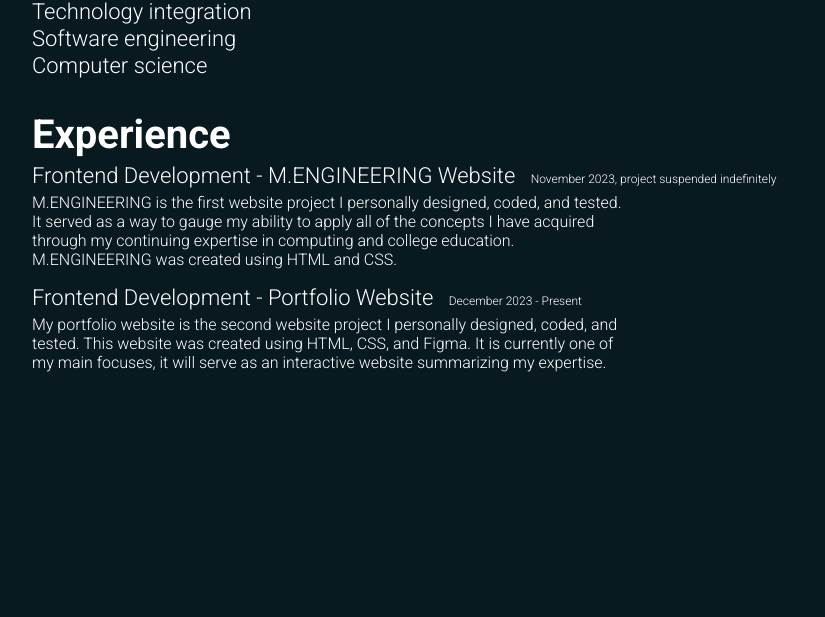
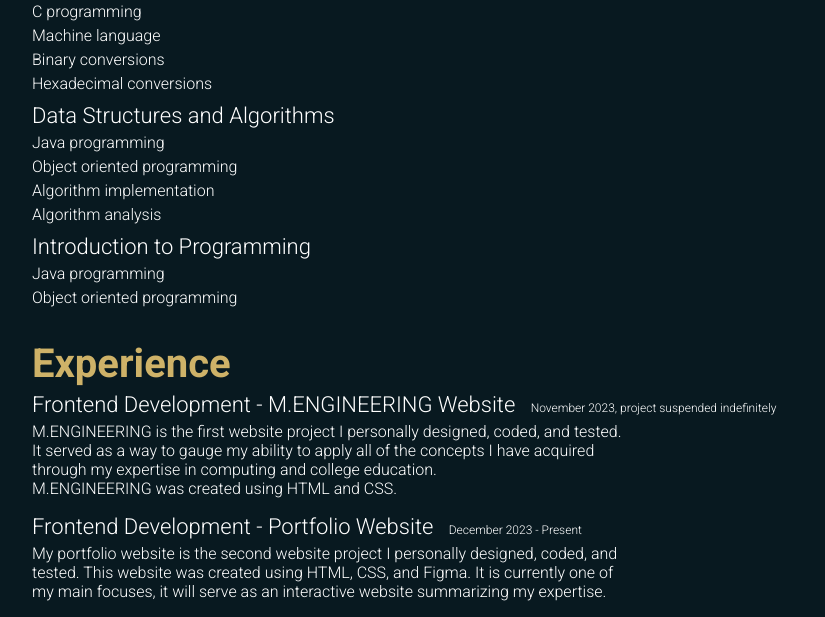
Before and after one commit to ranellbumbasi/Portfolio-Website, a plain HTML site: page index.html in a window 1280 px wide. Shown: the part 670-1287 px from the top of the page, without its empty margins (232-1057 px from the left). Before the commit the page ends 1058 px from the top, so only its background shows below. Drawn offline with Linux system fonts and the light colour scheme.

Commit message:
Design improvements and content addition

```diff
--- a/index.html
+++ b/index.html
@@ -39,19 +39,34 @@
         <strong>Bachelors Degree in Computer Science.</strong>
       </p>
 
-      <h2>Completed classes</h2>
-      <ul class="completed_classes">
-        <li>Computer Architecture and Organization</li>
-        <li>Data Structures and Algorithms</li>
-        <li>Introduction to Programming</li>
-        <li>Calculus 2</li>
-      </ul>
-
       <h2>Skillsets</h2>
       <ul class="skillsets">
         <li>Technology integration</li>
         <li>Software engineering</li>
         <li>Computer science</li>
+      </ul>
+
+      <h2>Completed classes</h2>
+      <ul class="completed_classes">
+        <li>Computer Architecture and Organization</li>
+        <ul class="description_list">
+          <li class="description">C programming</li>
+          <li class="description">Machine language</li>
+          <li class="description">Binary conversions</li>
+          <li class="description">Hexadecimal conversions</li>
+        </ul>
+        <li>Data Structures and Algorithms</li>
+        <ul class="description_list">
+          <li class="description">Java programming</li>
+          <li class="description">Object oriented programming</li>
+          <li class="description">Algorithm implementation</li>
+          <li class="description">Algorithm analysis</li>
+        </ul>
+        <li>Introduction to Programming</li>
+        <ul class="description_list">
+          <li class="description">Java programming</li>
+          <li class="description">Object oriented programming</li>
+        </ul>
       </ul>
 
       <h2>Experience</h2>
@@ -67,7 +82,7 @@
           coded, and tested. <br />
           It served as a way to gauge my ability to apply all of the concepts I
           have acquired <br />
-          through my continuing expertise in computing and college education.
+          through my expertise in computing and college education.
           <br />
           M.ENGINEERING was created using HTML and CSS.
         </p>
--- a/style.css
+++ b/style.css
@@ -39,6 +39,7 @@ main h2
     font-size: 40px;
     margin-bottom: 0px;
     margin-block-end: 0.1em;
+    color: #CEB268;
 }
 
 main p
@@ -50,14 +51,14 @@ main p
 main p strong
 {
     font-weight: 700;
+    color: #CEB268;
 }
 
-/* Styling for descriptions explaining experience */
+/* Styling for descriptive text */
 main .description
 {
     font-size: 16px;
     margin-top:5px;
-
     width: 590px;
 }
 
@@ -101,3 +102,11 @@ main ul
     padding-left: 0;
     list-style-type: none;
 }
+
+/* List styling for descriptive unordered lists in main*/
+main ul .description_list
+{
+    list-style-type: none;
+    margin-bottom: 10px;
+    padding-left: 0;
+}
```
